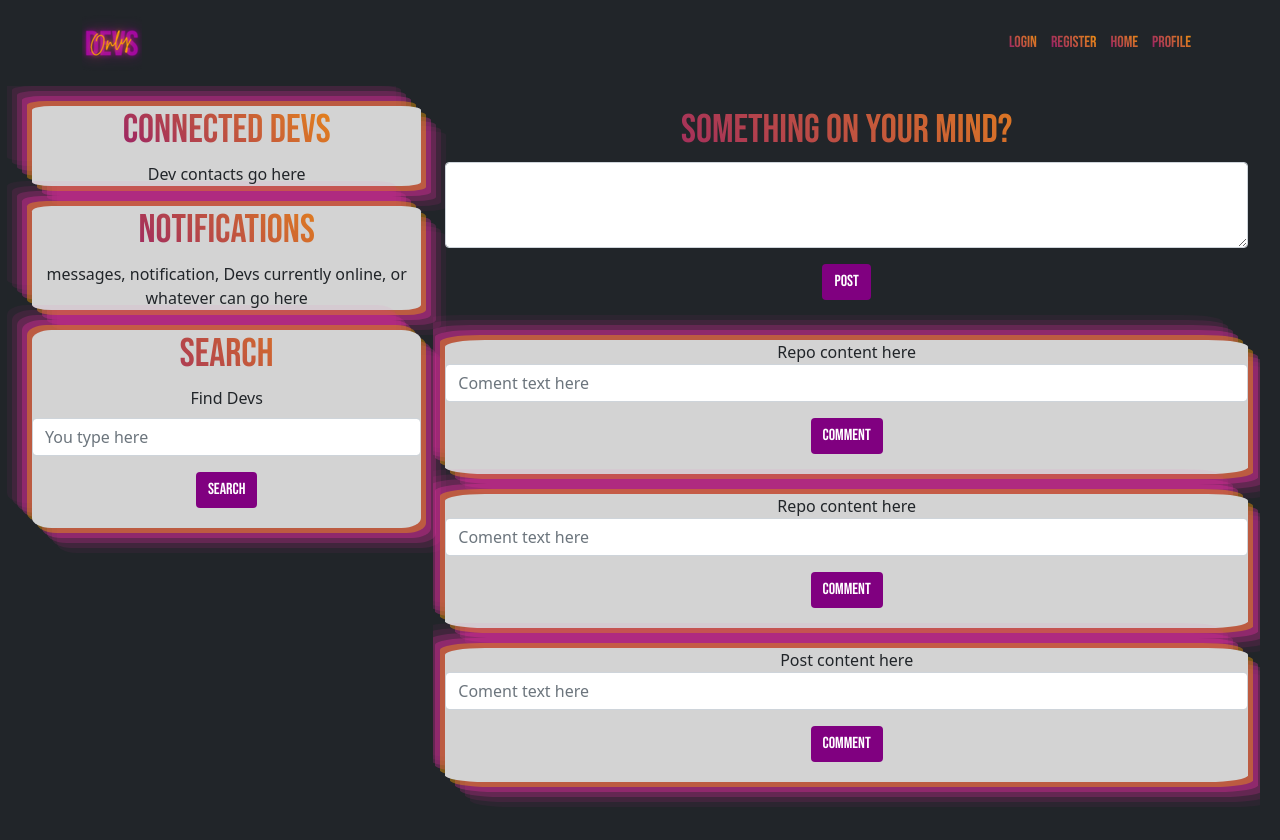
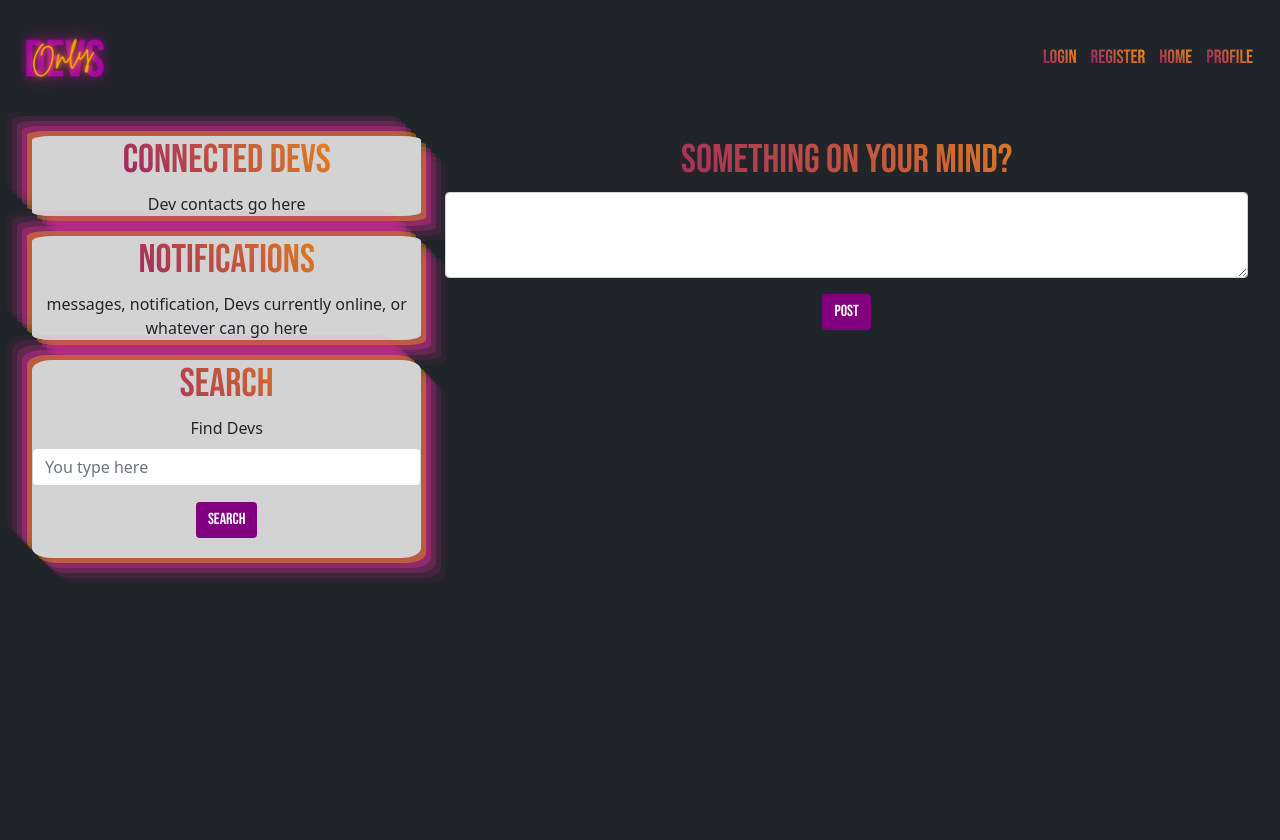
Before and after one commit to mcstewart76/OnlyDevs, a React (Create React App) app in the folder client/: page /#/home in a window 1280 px wide. Shown: the top 840 px of the page. Built offline with nearby package versions, Linux system fonts and the light colour scheme.

Commit message:
Navbar rework and New components
Fixed some navbar css and compartmentalized wall components.

```diff
--- a/client/src/App.css
+++ b/client/src/App.css
@@ -214,6 +214,10 @@ body {
 /* End of Wall Page CSS */
 
 /* Navbar CSS */
+.nbar{
+  margin-left: 1.25rem;
+  margin-right: 1.25rem;
+}
 
 .linx{
   align-items: right !important;
@@ -225,6 +229,7 @@ body {
   background-image: linear-gradient(45deg, purple, orange) ;
   background-clip: text;
   font-family: 'Bebas Neue', cursive;
+  font-size: larger !important;
   color: transparent;
 }
 
--- /dev/null
+++ b/client/src/components/ConnectedDevs.js
@@ -0,0 +1,13 @@
+import React from 'react'
+
+function ConnectedDevs() {
+  return (
+
+    <div className='devs'>
+              <h1 className='makingposts'>Connected Devs</h1>
+              <div> Dev contacts go here</div>
+            </div>
+  )
+}
+
+export default ConnectedDevs
--- /dev/null
+++ b/client/src/components/Notifications.js
@@ -0,0 +1,13 @@
+import React from 'react'
+
+function Notifications() {
+  return (
+
+    <div className='notifications'>
+              <h1 className='makingposts'>Notifications</h1>
+              <div> messages, notification, Devs currently online, or whatever can go here</div>
+            </div>
+  )
+}
+
+export default Notifications
--- a/client/src/components/navbar.js
+++ b/client/src/components/navbar.js
@@ -1,25 +1,22 @@
 import React from 'react';
-import { Navbar, Container, Nav, } from 'react-bootstrap';
-import {  Link } from "react-router-dom";
+import { Navbar, Nav, } from 'react-bootstrap';
+import { Link } from "react-router-dom";
 import OD from '../ODNavbar.png'
 
 const Navigation = () => {
   return (
     <>
-      <Navbar collapseOnSelect expand="lg" bg="dark" variant="dark">
-        <Container>
-
+      <Navbar className= 'nbar' collapseOnSelect expand="lg" bg="dark" variant="dark">
         <Navbar.Toggle aria-controls="responsive-navbar-nav" />
         <Navbar.Collapse id="responsive-navbar-nav">
           <Navbar.Brand href="/"><img src={OD} alt='logo'></img></Navbar.Brand>
           <Nav className="ms-auto">
-              <Link className='linx' to= "/">Login</Link>
-              <Link className='linx' to= "/Registration">Register</Link>
+            <Link className='linx' to="/">Login</Link>
+            <Link className='linx' to="/Registration">Register</Link>
             <Link className='linx' to="/Home">Home</Link>
             <Link className='linx' to="/profile">Profile</Link>
           </Nav>
         </Navbar.Collapse>
-        </Container>
       </Navbar>
     </>
   );
--- a/client/src/pages/home.js
+++ b/client/src/pages/home.js
@@ -1,6 +1,7 @@
 import React from 'react';
 import { Container, Row, Col, Button, Form } from 'react-bootstrap';
-
+import Notifications from '../components/Notifications'
+import ConnectedDevs from '../components/ConnectedDevs'
 const Home = () => {
 
   return (
@@ -11,15 +12,9 @@ const Home = () => {
 
           <Col className='sidebar' sm={4}>
 
-            <div className='devs'>
-              <h1 className='makingposts'>Connected Devs</h1>
-              <div> Dev contacts go here</div>
-            </div>
+            <ConnectedDevs/>
 
-            <div className='notifications'>
-              <h1 className='makingposts'>Notifications</h1>
-              <div> messages, notification, Devs currently online, or whatever can go here</div>
-            </div>
+            <Notifications/>
 
             <div className='search'>
               <h1 className='makingposts'>Search</h1>
@@ -51,7 +46,7 @@ const Home = () => {
             </div>
 
             <div className='wallstuff'>
-              <div className='repobox'>
+              {/* <div className='repobox'>
                 <div className='repocontent'>
                   Repo content here
                 </div>
@@ -65,9 +60,9 @@ const Home = () => {
                     </Button>
                   </Form>
                 </div>
-              </div>
+              </div> */}
 
-              <div className='repobox'>
+              {/* <div className='repobox'>
                 <div>
                   <div className='repocontent'>
                     Repo content here
@@ -81,9 +76,9 @@ const Home = () => {
                     </Button>
                   </Form>
                 </div>
-              </div>
+              </div> */}
 
-              <div className='postbox'>
+              {/* <div className='postbox'>
                 <div>
                   <div className='postcontent'>
                     Post content here
@@ -97,7 +92,7 @@ const Home = () => {
                     </Button>
                   </Form>
                 </div>
-              </div>
+              </div> */}
 
             </div>
 
```
Also changed, not shown: client/src/ODNavbar.png. Lines whose indentation alone changed are shown as unchanged.
